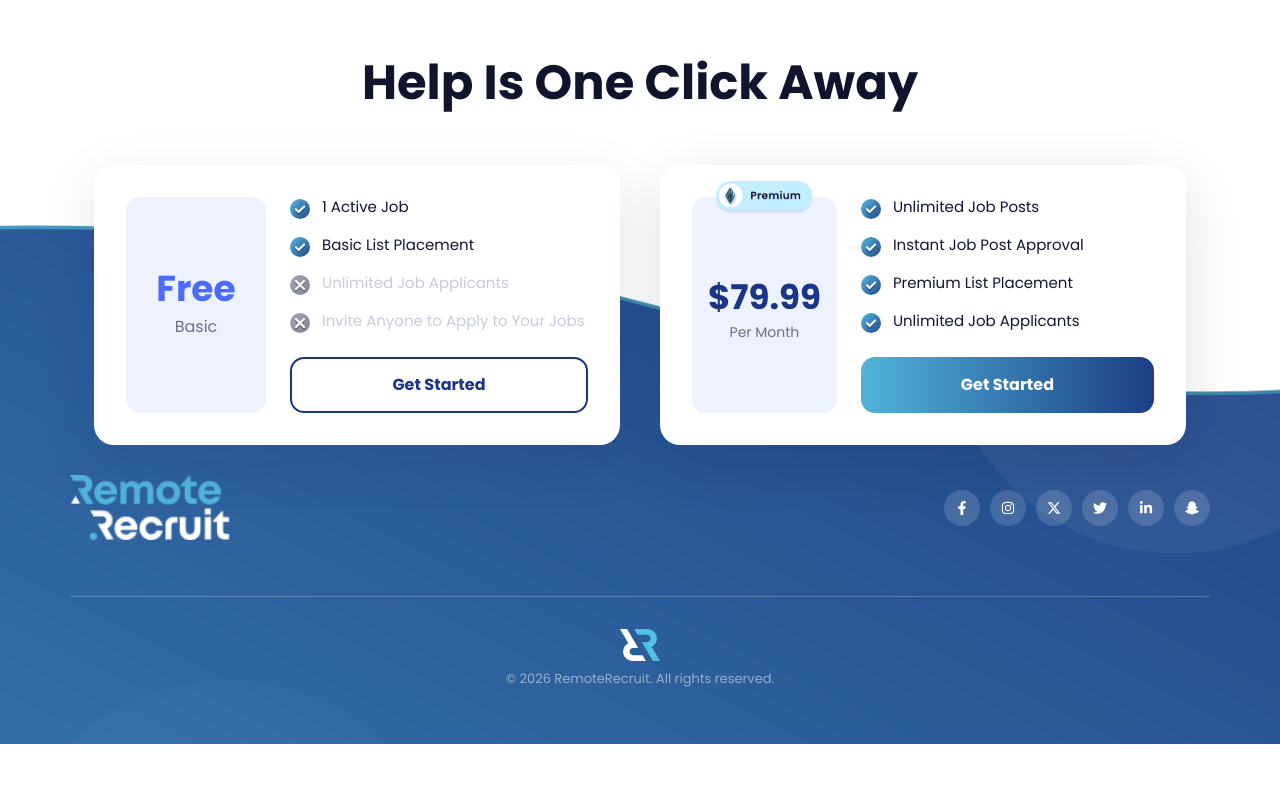
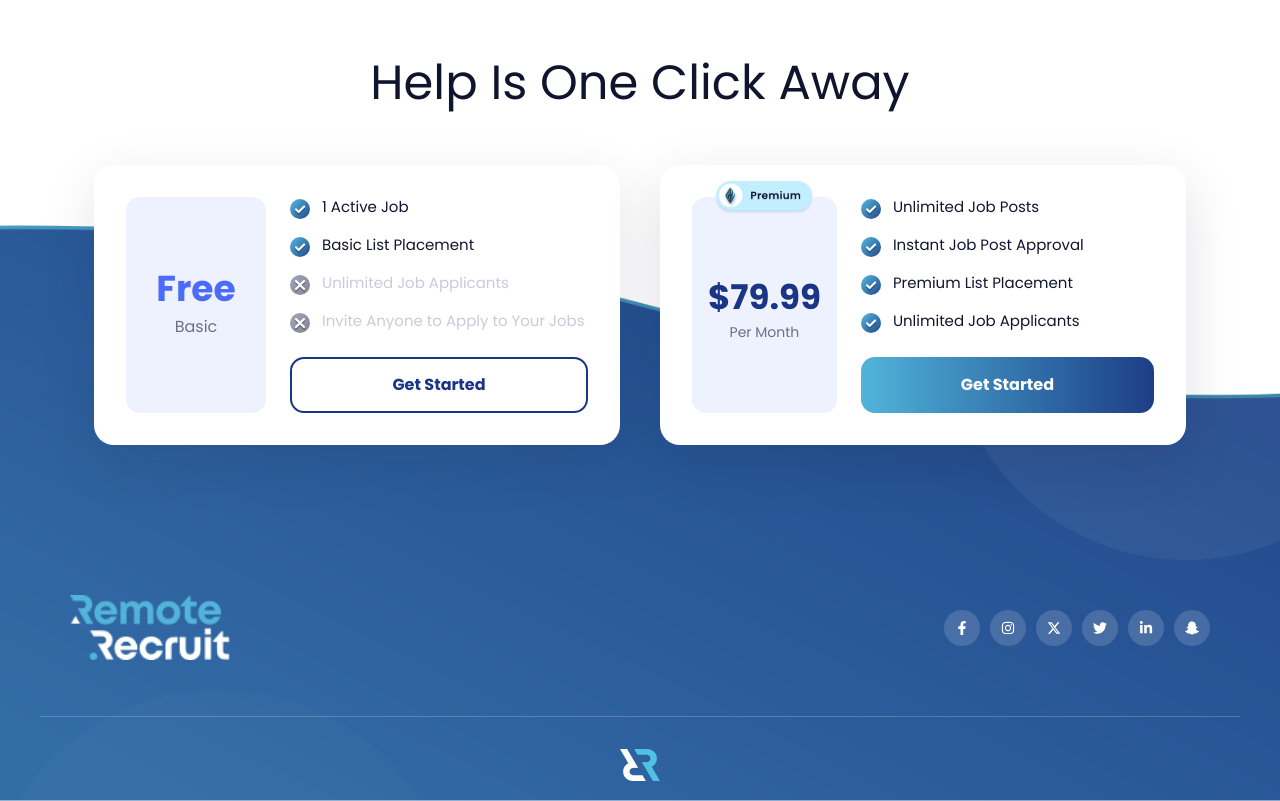
Before and after one commit to Zarif207/Remote-Recruit, a React (Vite) app: page / in a window 1280 px wide. Shown: the part 4824-5625 px from the top of the page. Before the commit the page ends 5568 px from the top, so only its background shows below. Built offline with nearby package versions, Linux system fonts and the light colour scheme.

Commit message:
Refactor SocialBtn component for improved readability; update Footer layout and spacing for better visual consistency

```diff
--- a/src/components/Footer/Footer.jsx
+++ b/src/components/Footer/Footer.jsx
@@ -36,7 +36,8 @@ const socialLinks = [
   { Icon: FaSnapchatGhost, label: "Snapchat" },
 ];
 
-const SocialBtn = ({ Icon, label }) => (
+function SocialBtn({ Icon, label }) {
+  return (
     <a
       href="#"
       aria-label={label}
@@ -46,14 +47,15 @@ const SocialBtn = ({ Icon, label }) => (
       <Icon className="text-[14px] text-white" />
     </a>
   );
+}
 
 const Footer = () => (
   <section className="relative w-full overflow-hidden bg-white">
 
     {/* Heading */}
     <h2
-      className="text-[#11142D] font-bold text-[40px] md:text-[48px]
-                 leading-[1.08] text-center pt-16 lg:pt-20
+      className="text-[#11142D] font-normal text-[40px] md:text-[48px]
+                 leading-[1.08] text-center pt-36 lg:pt-20
                  mb-10 lg:mb-14 px-4"
     >
       Help Is One Click Away
@@ -158,7 +160,7 @@ const Footer = () => (
     </div>
 
     {/* Blue footer */}
-    <footer className="relative z-10 w-full">
+    <footer className="relative z-10 w-full pt-[100px] lg:pt-[250px]">
 
       <img
         src={Background}
@@ -169,7 +171,7 @@ const Footer = () => (
         draggable={false}
       />
 
-      <div className="relative flex flex-col items-center w-full pt-[250px] pb-14 px-6 lg:px-10">
+      <div className="relative flex flex-col items-center w-full pt-[120px] pb-5 px-6 lg:px-10">
 
         {/* Logo + socials */}
         <div className="mx-auto flex w-full max-w-[1140px] items-center justify-between gap-4">
@@ -186,18 +188,15 @@ const Footer = () => (
         </div>
 
         {/* Divider */}
-        <div className="mt-10 lg:mt-14 w-full max-w-[1140px] border-t border-white/20" />
+        <div className="mt-10 lg:mt-14 w-full w-[1440px] border-t border-white/20" />
 
-        {/* RR icon + copyright */}
-        <div className="mt-8 flex flex-col items-center gap-2">
+        {/* RR icon */}
+        <div className="mt-8 flex flex-col items-center">
           <img
             src={RRIcon}
             alt="RemoteRecruit"
             className="h-7 w-9 object-contain lg:h-8 lg:w-10"
           />
-          <p className="text-center text-[12px] text-white/50 lg:text-[13px]">
-            &copy; 2026 RemoteRecruit. All rights reserved.
-          </p>
         </div>
 
       </div>
```
Lines whose indentation alone changed are shown as unchanged.
